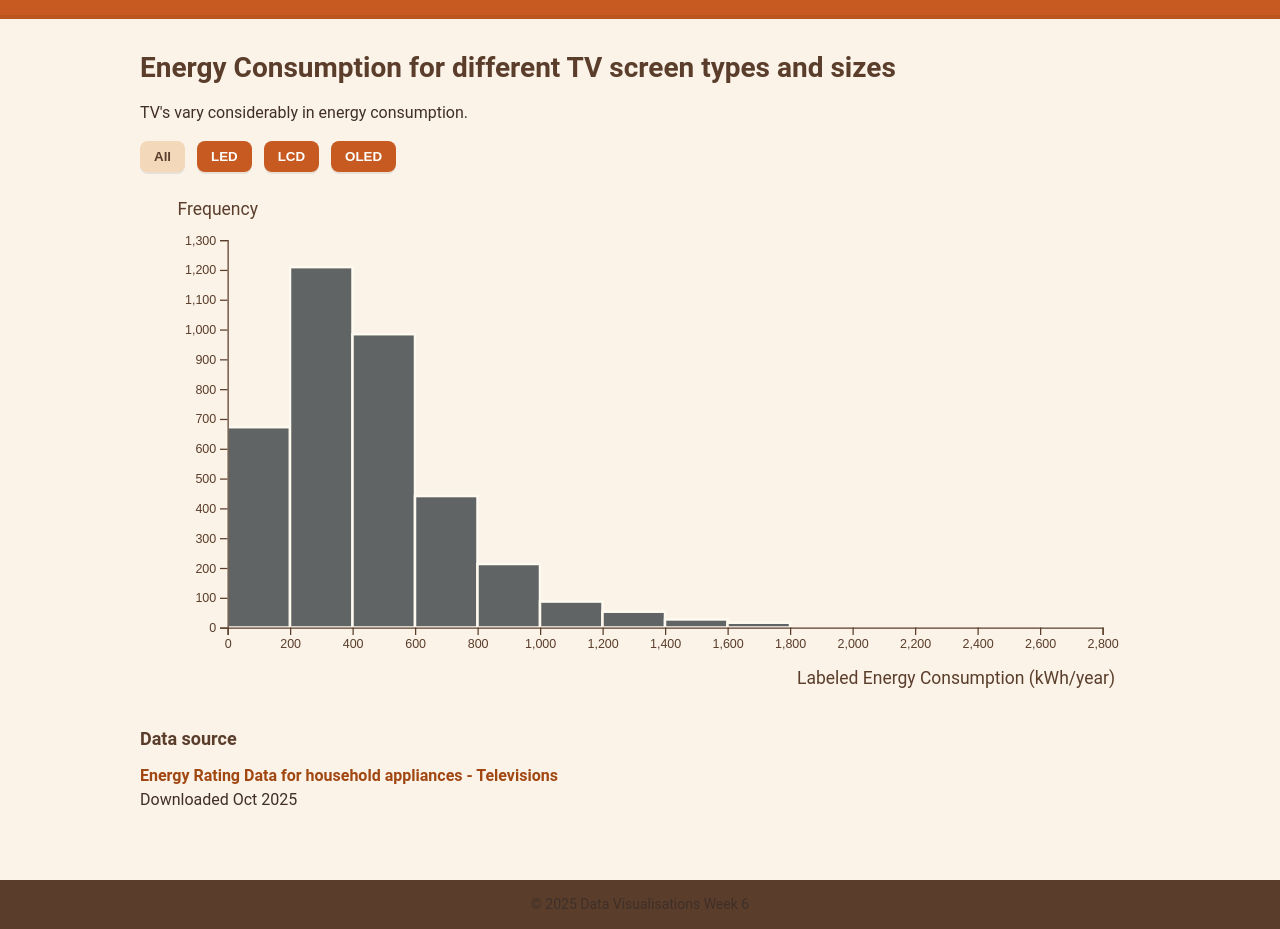
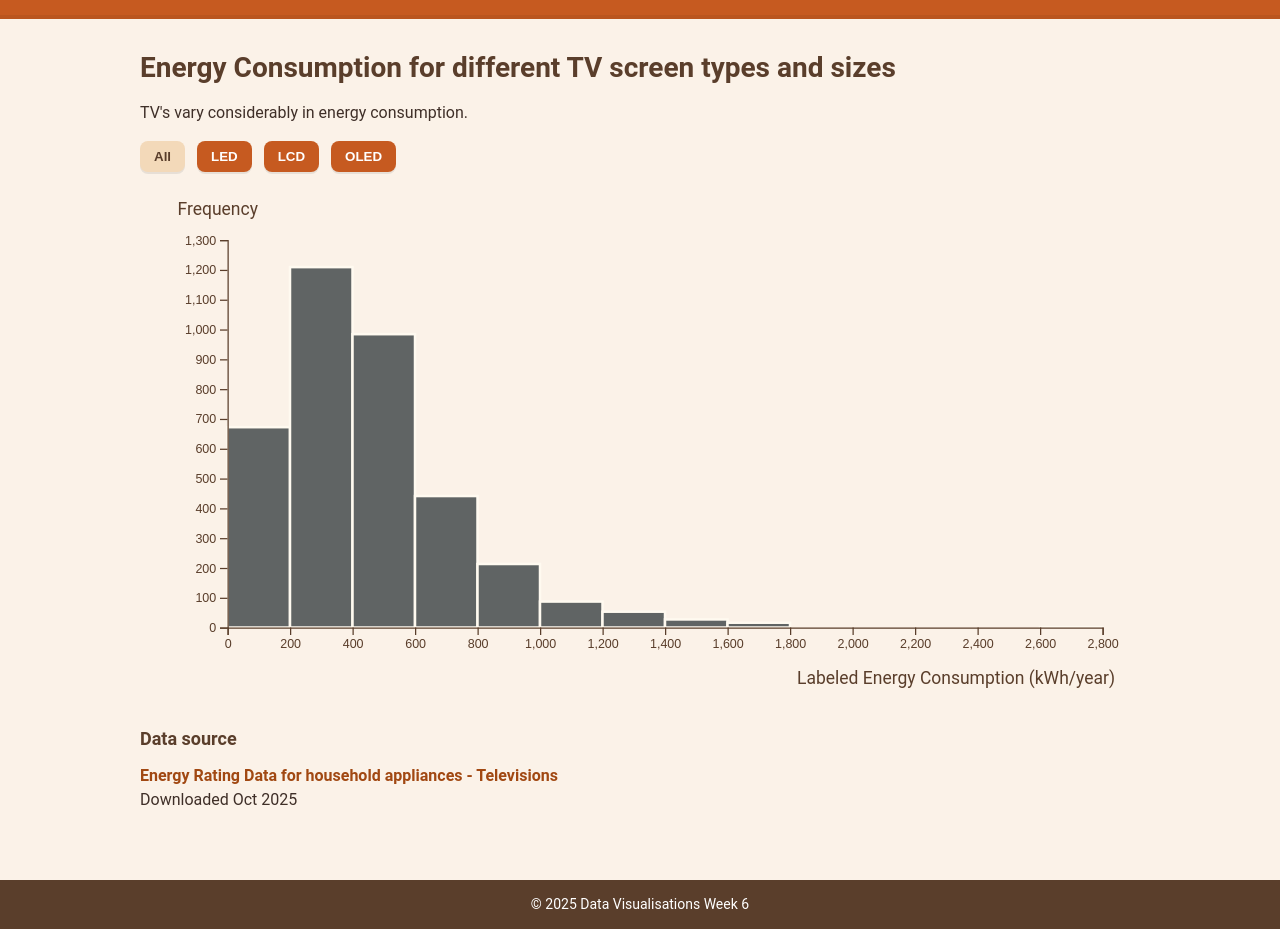
Before and after one commit to Elaineeee04/T06-interactive-histogram, a plain HTML site: page index.html in a window 1280 px wide. Shown: the part 67-996 px from the top of the page. Drawn offline with nearby package versions, Linux system fonts and the light colour scheme.

Commit message:
Update base.css

```diff
--- a/css/base.css
+++ b/css/base.css
@@ -90,11 +90,10 @@ p{ margin:0 0 16px 0; color: #3f2f28; }
 /* Footer */
 footer{
   background: #5a3e2b; /* dark brown */
-  color: #ffffff;
   padding:14px 24px;
   margin-top:24px;
 }
-footer p{ margin:0; text-align:center; font-size:14px; }
+footer p{ margin:0; text-align:center; font-size:14px; color: #ffffff;}
 
 /* Small utility */
 .lead{ font-size:16px; color:#4a362e; }
```
